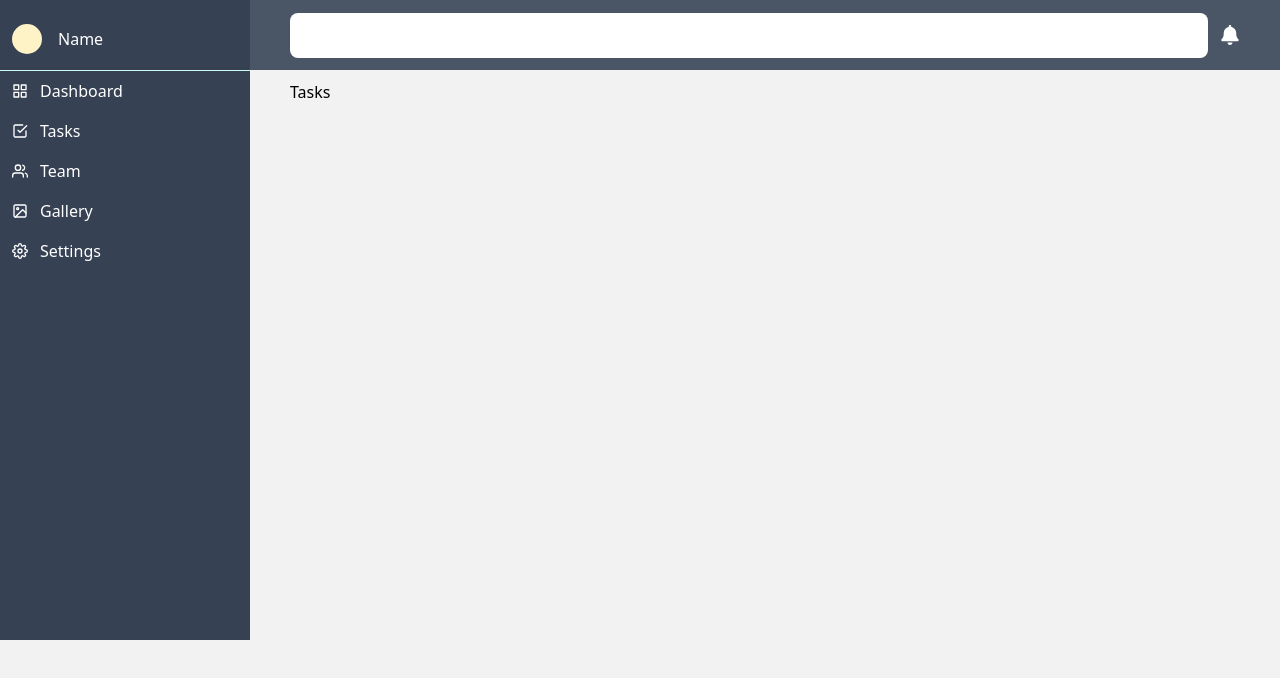
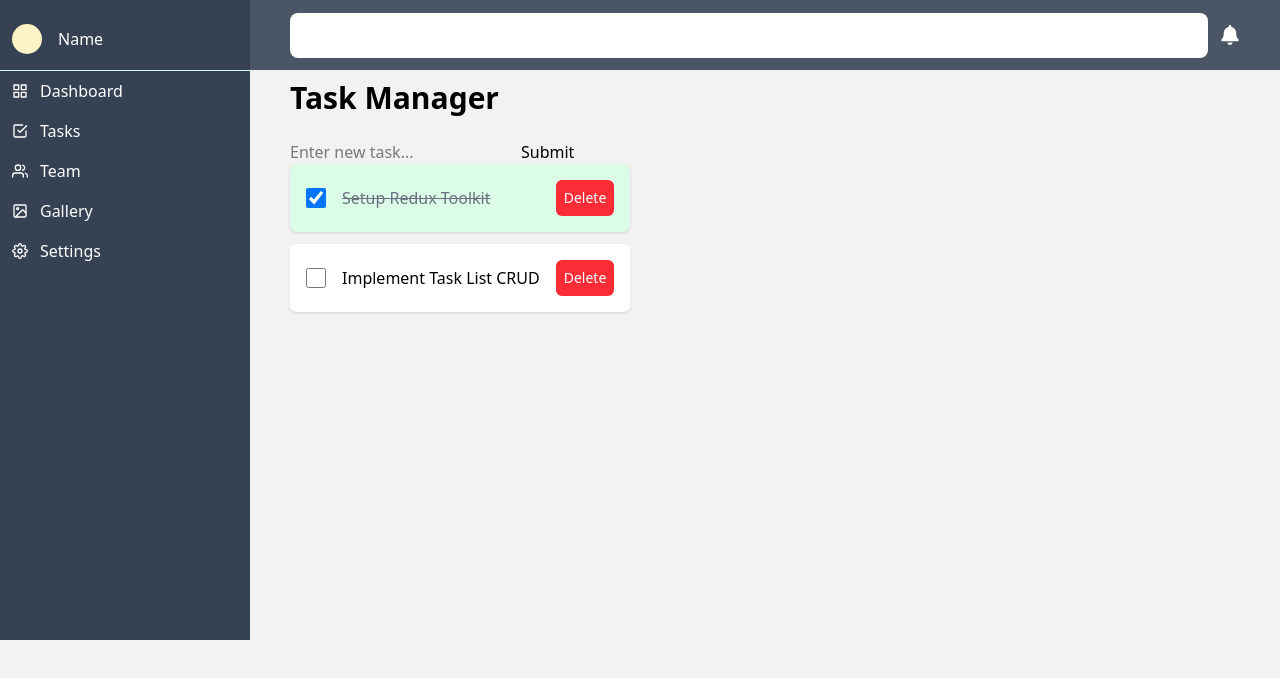
Before and after one commit to Nizamkn8/TaskPilot, a React (Vite) app: page /tasks in a window 1280 px wide. Shown: the top 678 px of the page. Built offline with nearby package versions, Linux system fonts and the light colour scheme.

Commit message:
implemented redux store as global store in the project and created some crud operation not completed

```diff
--- a/package.json
+++ b/package.json
@@ -10,10 +10,12 @@
     "preview": "vite preview"
   },
   "dependencies": {
+    "@reduxjs/toolkit": "^2.9.0",
     "@tailwindcss/vite": "^4.1.14",
     "react": "^19.1.1",
     "react-dom": "^19.1.1",
     "react-icons": "^5.5.0",
+    "react-redux": "^9.2.0",
     "react-router-dom": "^7.9.3",
     "tailwindcss": "^4.1.14"
   },
--- /dev/null
+++ b/src/components/AddTaskForm.jsx
@@ -0,0 +1,32 @@
+import React, { useState } from 'react'
+
+const AddTaskForm = ({ onAdd }) => {
+  const [title,setTitle] = useState("");
+
+  const handleSubmit = (e) => {
+    e.prventDefault();
+    if(title.trim()) {
+      onAdd(title.trim())
+      setTitle(""); // Clear the input after submission
+    }
+  }
+
+  return (
+    <div>
+      <form onSubmit={handleSubmit}>
+        <input
+          type="text"
+          placeholder='Enter new task...'
+          value={title}
+          onChange={(e) => setTitle(e.target.value) }
+        />
+
+        <button type='submit'>
+          Submit
+        </button>
+      </form>
+    </div>
+  )
+}
+
+export default AddTaskForm
--- /dev/null
+++ b/src/components/TaskItem.jsx
@@ -0,0 +1,34 @@
+// src/components/TaskItem.jsx
+import React from 'react';
+
+const TaskItem = ({ task, onDelete, onToggle }) => {
+  const itemClasses = `p-4 flex justify-between items-center rounded-md shadow transition duration-200
+    ${task.isCompleted ? 'bg-green-100 line-through text-gray-500' : 'bg-white hover:shadow-lg'}`;
+
+  return (
+    <div className={itemClasses}>
+      <div className="flex items-center">
+        {/* U - Update: Toggle Completion */}
+        <input
+          type="checkbox"
+          checked={task.isCompleted}
+          onChange={() => onToggle(task.id)}
+          className="mr-4 w-5 h-5 text-blue-600 bg-gray-100 border-gray-300 rounded focus:ring-blue-500"
+        />
+        <span>{task.title}</span>
+      </div>
+
+      <div>
+        {/* D - Delete: Remove Task */}
+        <button
+          onClick={() => onDelete(task.id)}
+          className="ml-4 p-2 text-sm text-white bg-red-500 rounded-md hover:bg-red-600 transition"
+        >
+          Delete
+        </button>
+      </div>
+    </div>
+  );
+};
+
+export default TaskItem;
--- /dev/null
+++ b/src/components/TodoList.jsx
@@ -0,0 +1,24 @@
+// src/components/TodoList.jsx
+import React from 'react';
+import TaskItem from './TaskItem'; // New Component
+
+const TodoList = ({ tasks, onDelete, onToggle }) => {
+  return (
+    <div className="space-y-3">
+      {tasks.length === 0 ? (
+        <p className="text-gray-500 italic">You have no tasks! Time to relax or add one.</p>
+      ) : (
+        tasks.map(task => (
+          <TaskItem
+            key={task.id}
+            task={task}
+            onDelete={onDelete}
+            onToggle={onToggle}
+          />
+        ))
+      )}
+    </div>
+  );
+};
+
+export default TodoList;
--- /dev/null
+++ b/src/features/tasks/taskSlice.js
@@ -0,0 +1,33 @@
+import { createSlice } from "@reduxjs/toolkit";
+
+const initialState = {
+  tasks: [
+    { id: 't1', title: 'Setup Redux Toolkit', isCompleted: true, priority: 'High' },
+    { id: 't2', title: 'Implement Task List CRUD', isCompleted: false, priority: 'Medium' },
+  ]
+}
+
+const taskSlice = createSlice({
+  name:"Task",
+  initialState,
+  reducers: {
+    // Logic to add the task
+    addTask: (state,action) => {
+      state.tasks.push(action.payload)
+    },
+    // Logic to delete the item which match the element by creating new array (payload is the task id)
+    deleteTask: (state,action) => {
+      state.tasks = state.tasks.filter(task => task.id !== action.payload );
+    },
+    // Logic to toggle completion (payload is the task id)
+    toggleComplete: (state,action) => {
+      const task = state.tasks.find(state => state.id == action.payload);
+      if(task) {
+        task.isCompleted == !task.isCompleted
+      }
+    }
+  }
+})
+
+export const { addTask, deleteTask, toggleComplete } = taskSlice.actions;
+export default taskSlice.reducer;
--- a/src/main.jsx
+++ b/src/main.jsx
@@ -3,11 +3,15 @@ import { BrowserRouter } from "react-router-dom"
 import { createRoot } from 'react-dom/client'
 import './index.css'
 import App from './App.jsx'
+import { Provider } from 'react-redux'
+import { store } from './store/appStore.js'
 
-createRoot(document.getElementById('root')).render(
+createRoot(document.getElementById("root")).render(
   <StrictMode>
     <BrowserRouter>
-      <App />
+      <Provider store={store}>
+        <App />
+      </Provider>
     </BrowserRouter>
-  </StrictMode>,
-)
+  </StrictMode>
+);
--- a/src/pages/Tasks.jsx
+++ b/src/pages/Tasks.jsx
@@ -1,8 +1,41 @@
 import React from 'react'
+import { useDispatch, useSelector } from 'react-redux'
+import AddTaskForm from '../components/AddTaskForm';
+import { addTask, deleteTask, toggleComplete } from '../features/tasks/taskSlice';
+import TodoList from '../components/TodoList';
 
 const Tasks = () => {
+
+  //read the task state from the store
+  const { tasks } = useSelector(state => state.tasks)
+  const dispatch = useDispatch();
+
+  const handleDelete = (id) => dispatch(deleteTask(id));
+  const handleToggle = (id) => dispatch(toggleComplete(id));
+  const handleAdd = (title) => {
+    const newTask = {
+      id: Date.now().toString(),
+      title,
+      isCompleted: false,
+      priority: 'Medium'
+    }
+    dispatch(addTask(newTask));
+  }
+
   return (
-    <div className='py-[80px] px-[40px]'>Tasks</div>
+    <div className='py-[80px] px-[40px]'>
+       <h1 className="text-3xl font-bold mb-6">Task Manager</h1>
+
+       {/* calling the form component */}
+       <AddTaskForm onAdd={handleAdd} />
+
+       {/* R - Read/Display: List of tasks */}
+      <TodoList
+        tasks={tasks}
+        onDelete={handleDelete}
+        onToggle={handleToggle}
+      />
+    </div>
   )
 }
 
--- /dev/null
+++ b/src/store/appStore.js
@@ -0,0 +1,9 @@
+import { configureStore } from '@reduxjs/toolkit'
+import taskReducer from "../features/tasks/taskSlice"
+
+export const store = configureStore({
+  reducer: {
+    //Map the state name 'tasks' to the imported reducer function
+    tasks: taskReducer
+  },
+})
```
Also changed, not shown: 1 other file (tests, documents, lock files or other folders).
